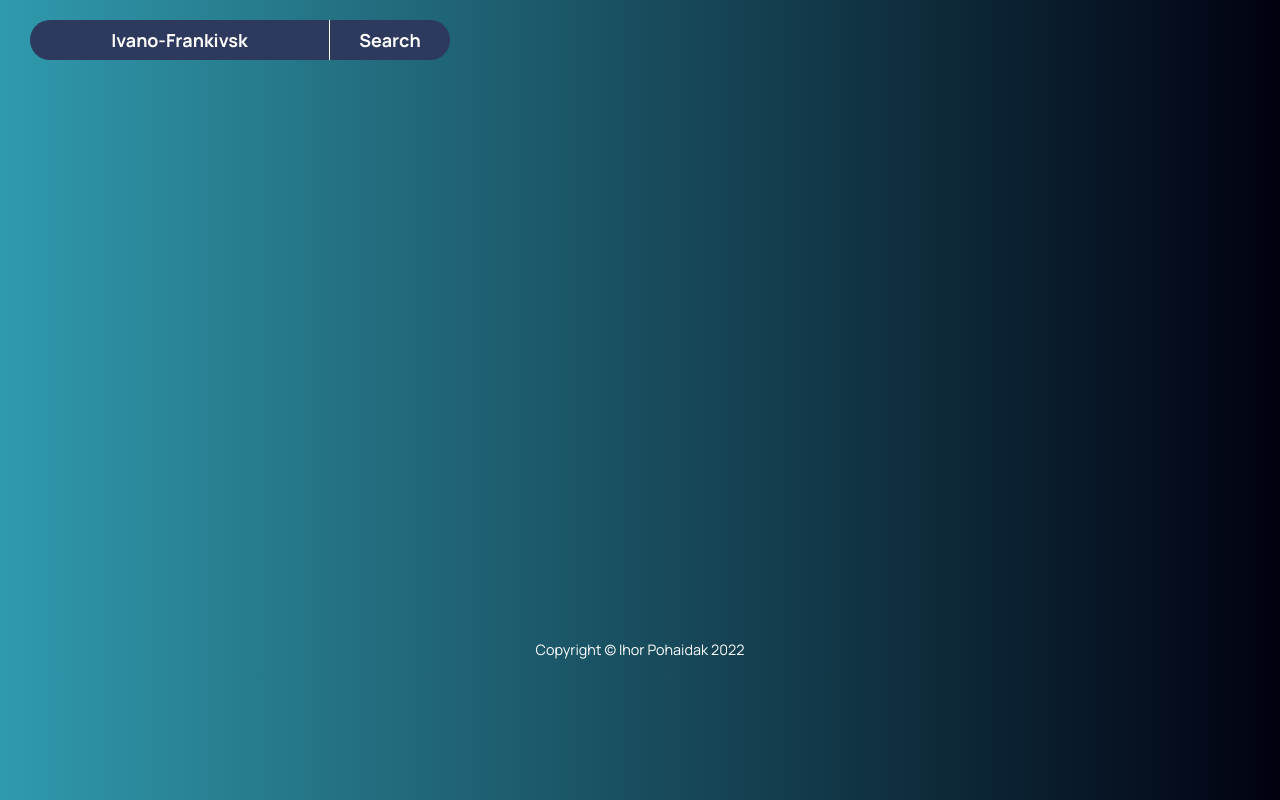
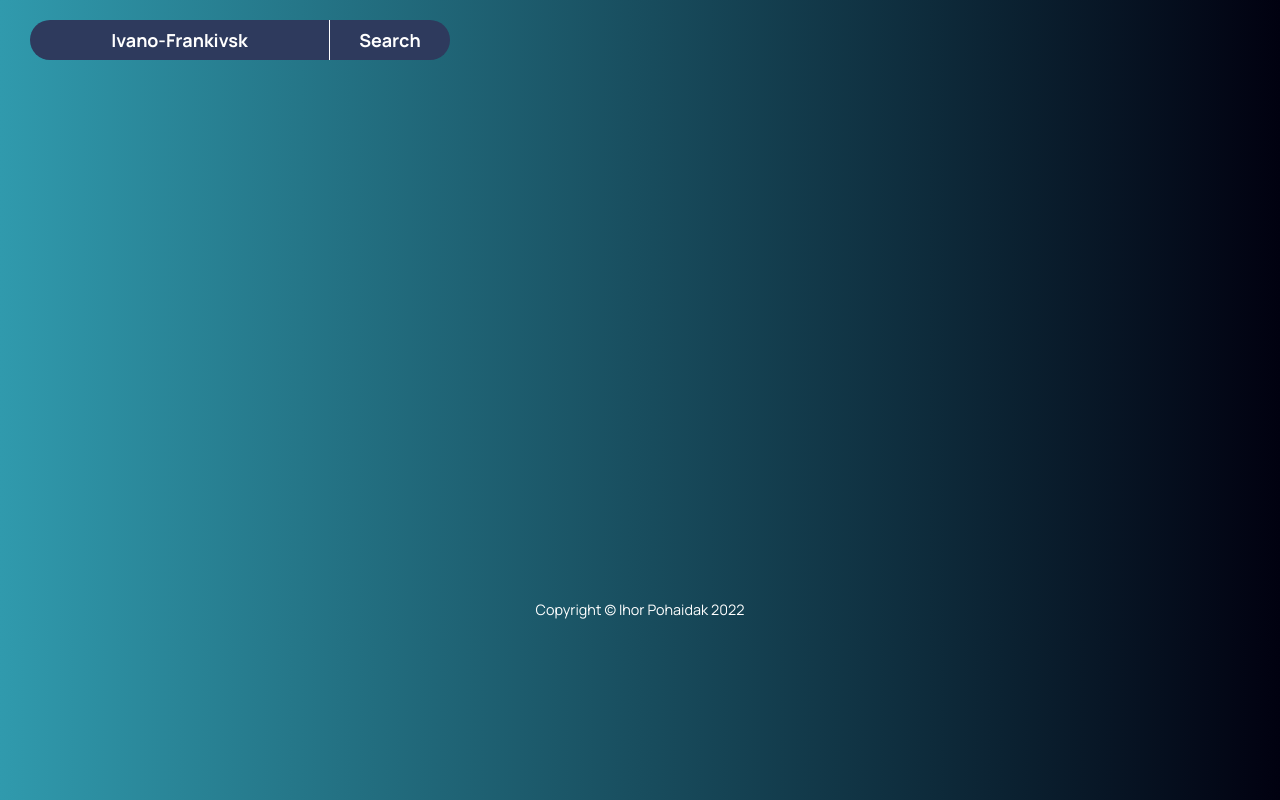
Before and after one commit to poggy33/my-weather-app, a React (Create React App) app: page / in a window 1280 px wide. Built offline with nearby package versions, Linux system fonts and the light colour scheme.

Commit message:
with new styles for footer hight

```diff
--- a/src/App.css
+++ b/src/App.css
@@ -22,5 +22,5 @@
   }
 
   .container {
-    min-height: 75vh;
+    min-height: 70vh;
   }
```
